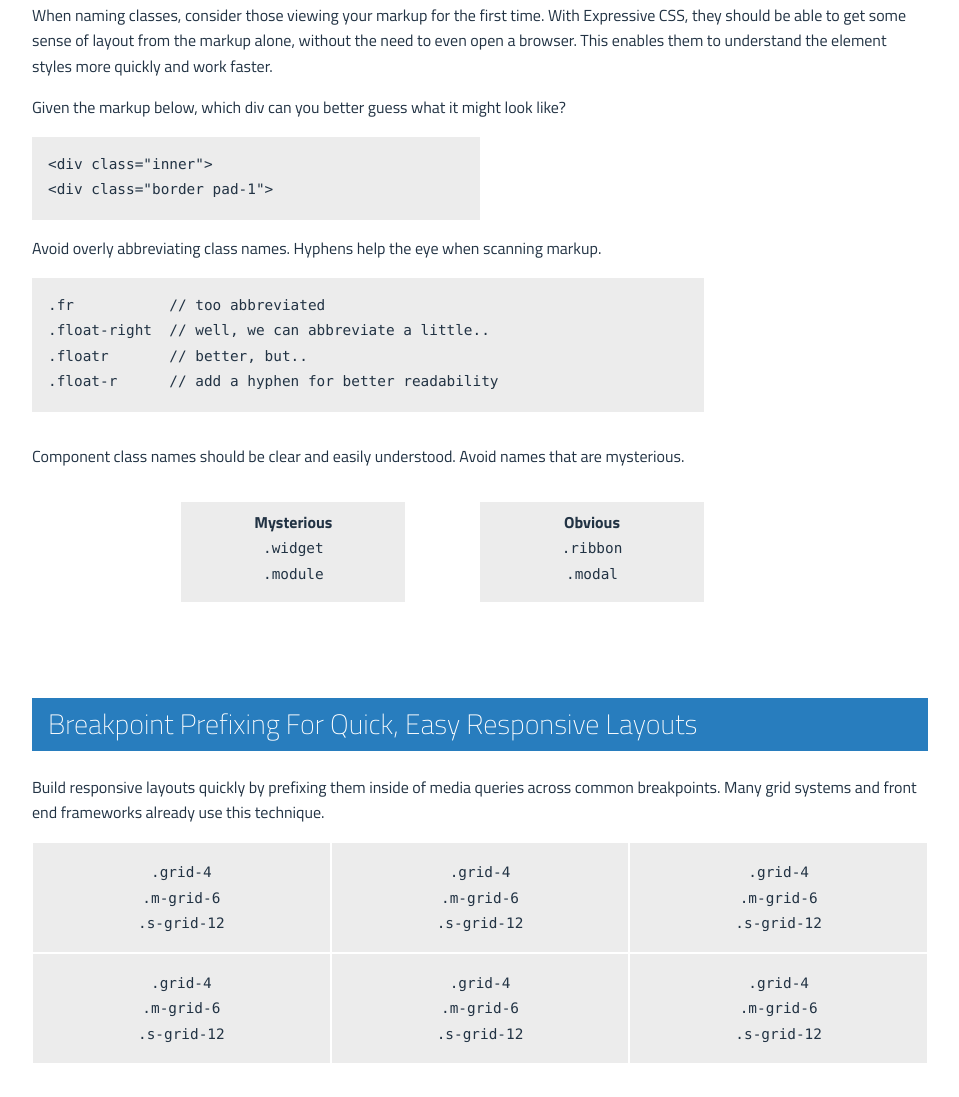
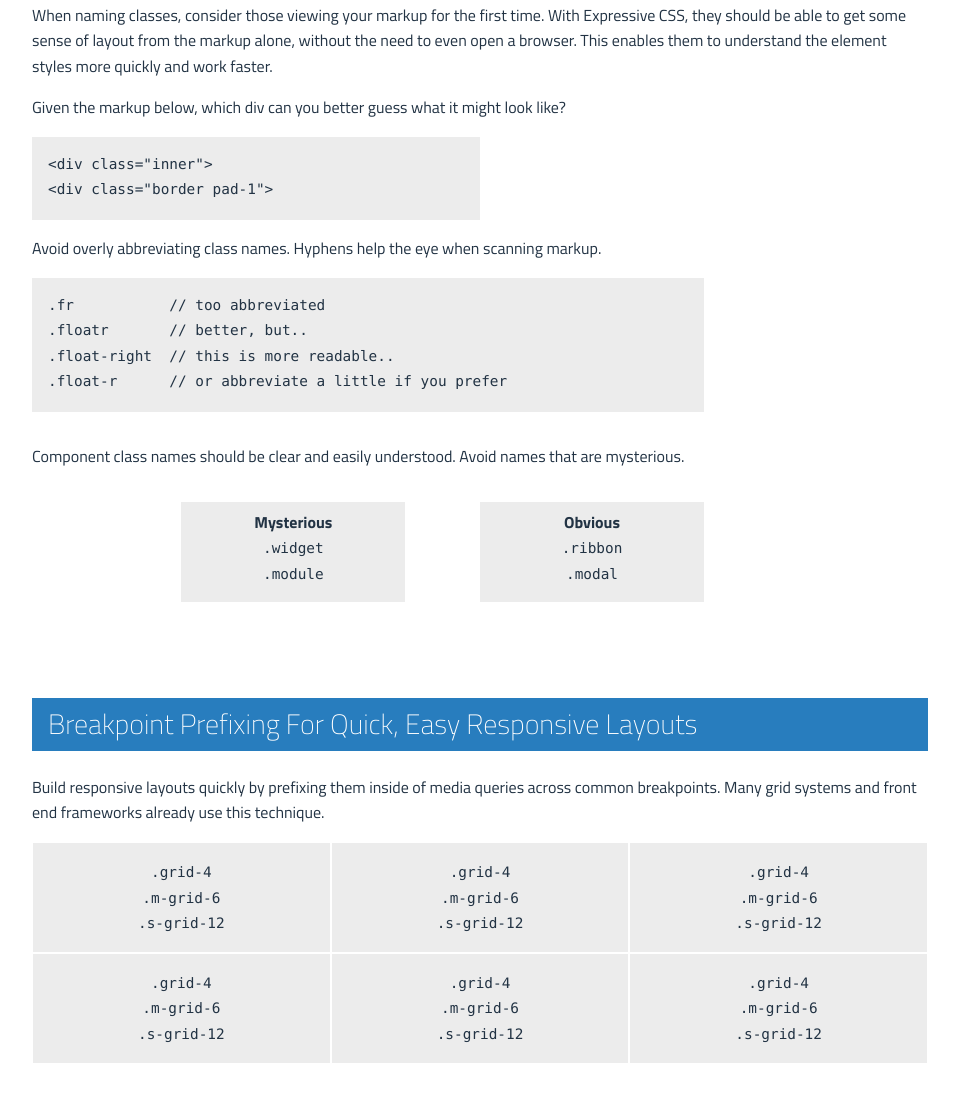
Before and after one commit to johnpolacek/expressive-css, a website: page index.html in a window 1280 px wide. Shown: the part 4339-5436 px from the top of the page, without its empty margins (160-1119 px from the left). Drawn offline with Linux system fonts and the light colour scheme.

Commit message:
copy tweaks

```diff
--- a/index.html
+++ b/index.html
@@ -207,9 +207,9 @@
                     <p class="grid-12 pad-2-top">Avoid overly abbreviating class names.  Hyphens help the eye when scanning markup.</p>
                     <div class="grid-12 l-grid-9 pad-2 pad-0-bottom bgr-grey-lt">
 <pre><code>.fr           // too abbreviated
-.float-right  // well, we can abbreviate a little..
 .floatr       // better, but..
-.float-r      // add a hyphen for better readability</code></pre>
+.float-right  // this is more readable..
+.float-r      // or abbreviate a little if you prefer</code></pre>
                     </div>
 
                     <p class="grid-12 pad-3-top">Component class names should be clear and easily understood. Avoid names that are mysterious.</p>
```
